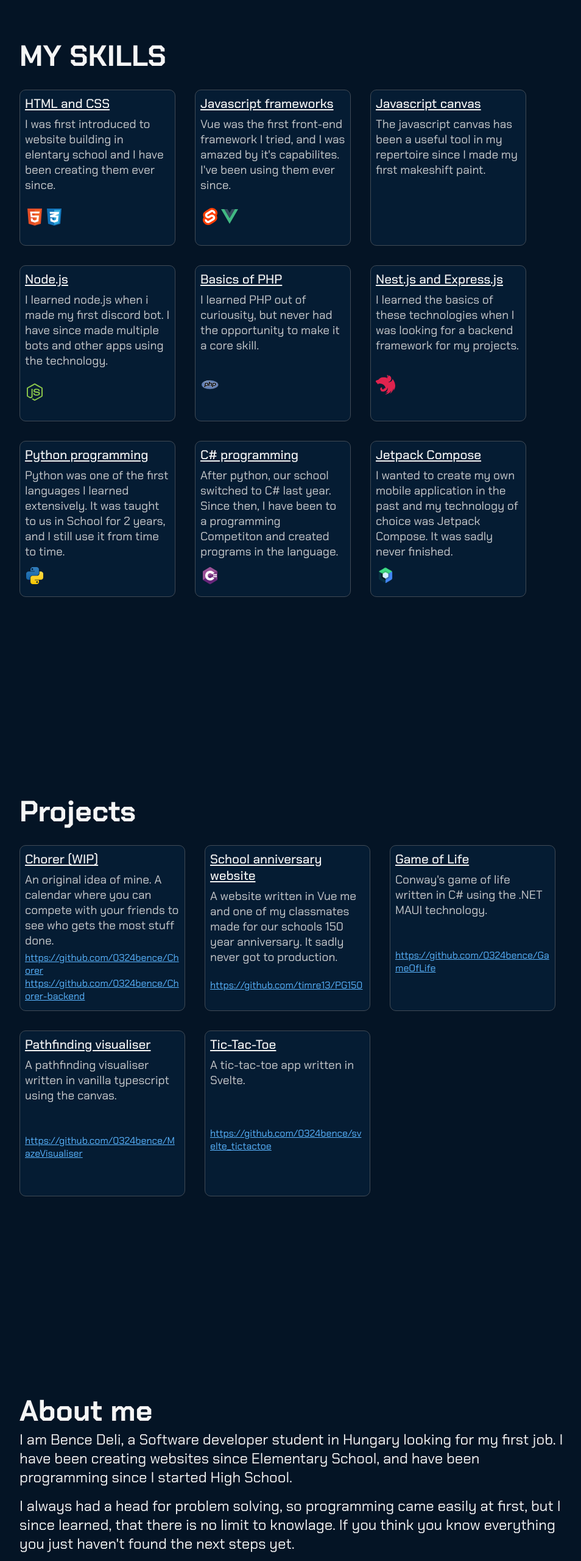
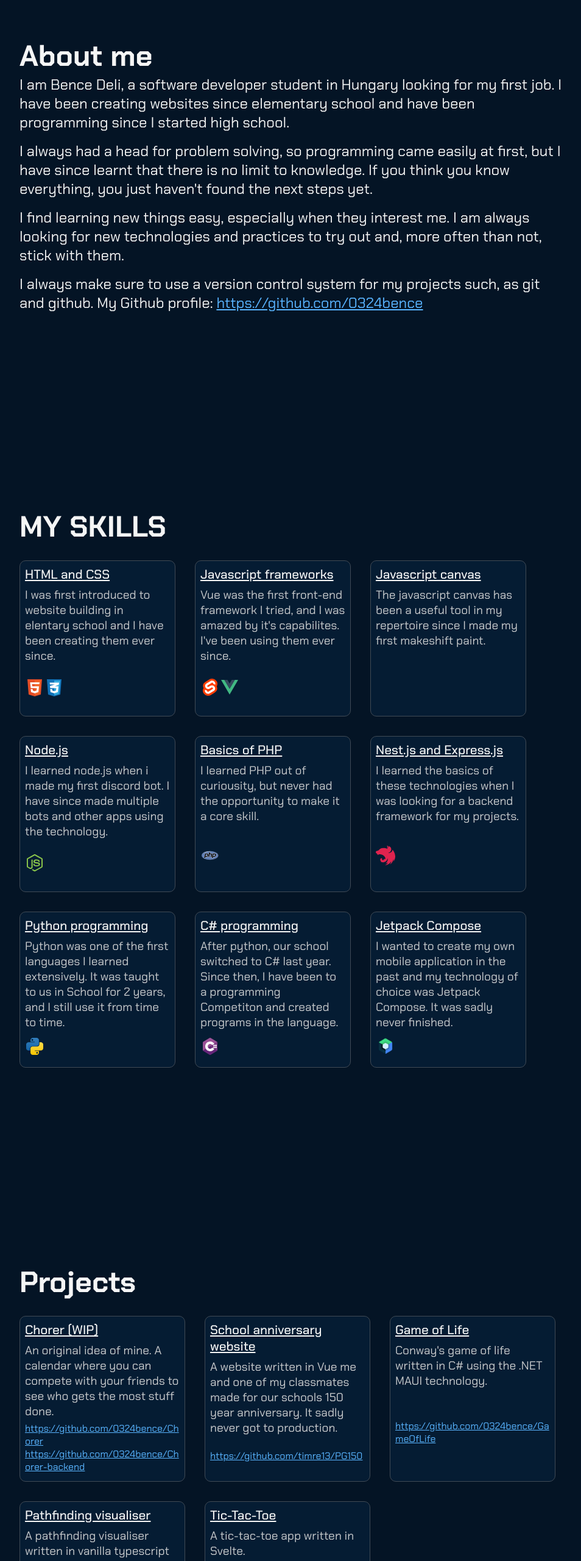
Before and after one commit to 0324bence/0324bence.github.io, a plain HTML site: page index.html in a window 1280 px wide. Shown: the part 993-3553 px from the top of the page at 61% size, without its empty margins (48-1002 px from the left). Drawn offline with Linux system fonts and the light colour scheme.

Commit message:
Fix grammar issues

```diff
--- a/index.html
+++ b/index.html
@@ -20,6 +20,31 @@
                         I've had an interest in software development since I created my first website. The joy of
                         creating something new that no one did before cannot be expressed through words.
                     </h3>
+                </section>
+                <section id="about-me">
+                    <div class="title">
+                        <h2>About me</h2>
+                    </div>
+                    <div class="text">
+                        <p>
+                            I am Bence Deli, a software developer student in Hungary looking for my first job. I have
+                            been creating websites since elementary school and have been programming since I started
+                            high school.
+                        </p>
+                        <p>
+                            I always had a head for problem solving, so programming came easily at first, but I have
+                            since learnt that there is no limit to knowledge. If you think you know everything, you just
+                            haven't found the next steps yet.
+                        </p>
+                        <p>
+                            I find learning new things easy, especially when they interest me. I am always looking for
+                            new technologies and practices to try out and, more often than not, stick with them.
+                        </p>
+                        <p>
+                            I always make sure to use a version control system for my projects such, as git and github.
+                            My Github profile: <a href="https://github.com/0324bence">https://github.com/0324bence</a>
+                        </p>
+                    </div>
                 </section>
                 <section id="skills">
                     <div class="title">
@@ -175,31 +200,6 @@
                         </div>
                     </div>
                 </section>
-                <section id="about-me">
-                    <div class="title">
-                        <h2>About me</h2>
-                    </div>
-                    <div class="text">
-                        <p>
-                            I am Bence Deli, a Software developer student in Hungary looking for my first job. I have
-                            been creating websites since Elementary School, and have been programming since I started
-                            High School.
-                        </p>
-                        <p>
-                            I always had a head for problem solving, so programming came easily at first, but I since
-                            learned, that there is no limit to knowlage. If you think you know everything you just
-                            haven't found the next steps yet.
-                        </p>
-                        <p>
-                            I find learning new things easy, especially when they interest me. I am always looking for
-                            new technologies and practices to try out and more often then not stick with them.
-                        </p>
-                        <p>
-                            I always make sure to use a version control system for my projects such as git and github.
-                            My Github profile: <a href="https://github.com/0324bence">https://github.com/0324bence</a>
-                        </p>
-                    </div>
-                </section>
             </div>
             <!-- <div id="footer"></div> -->
         </div>
```
